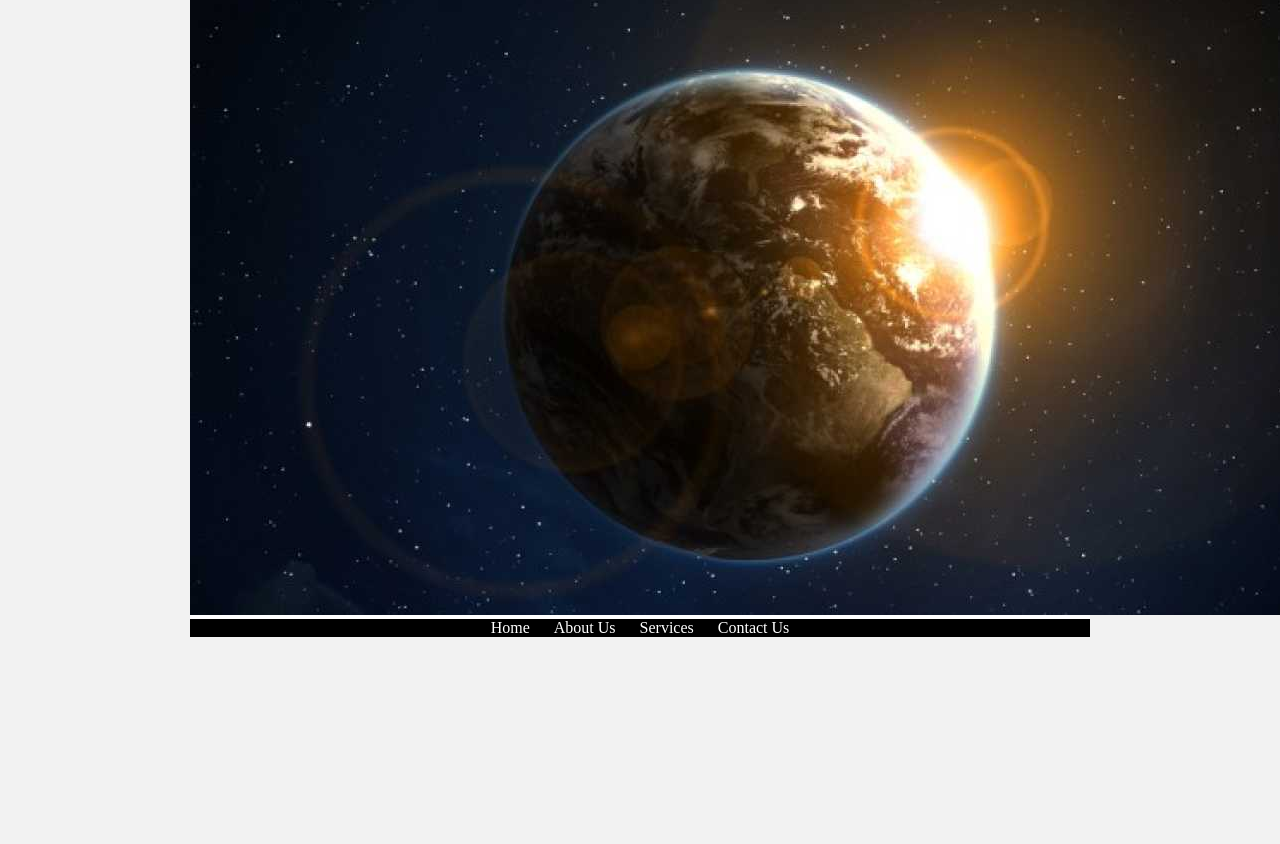
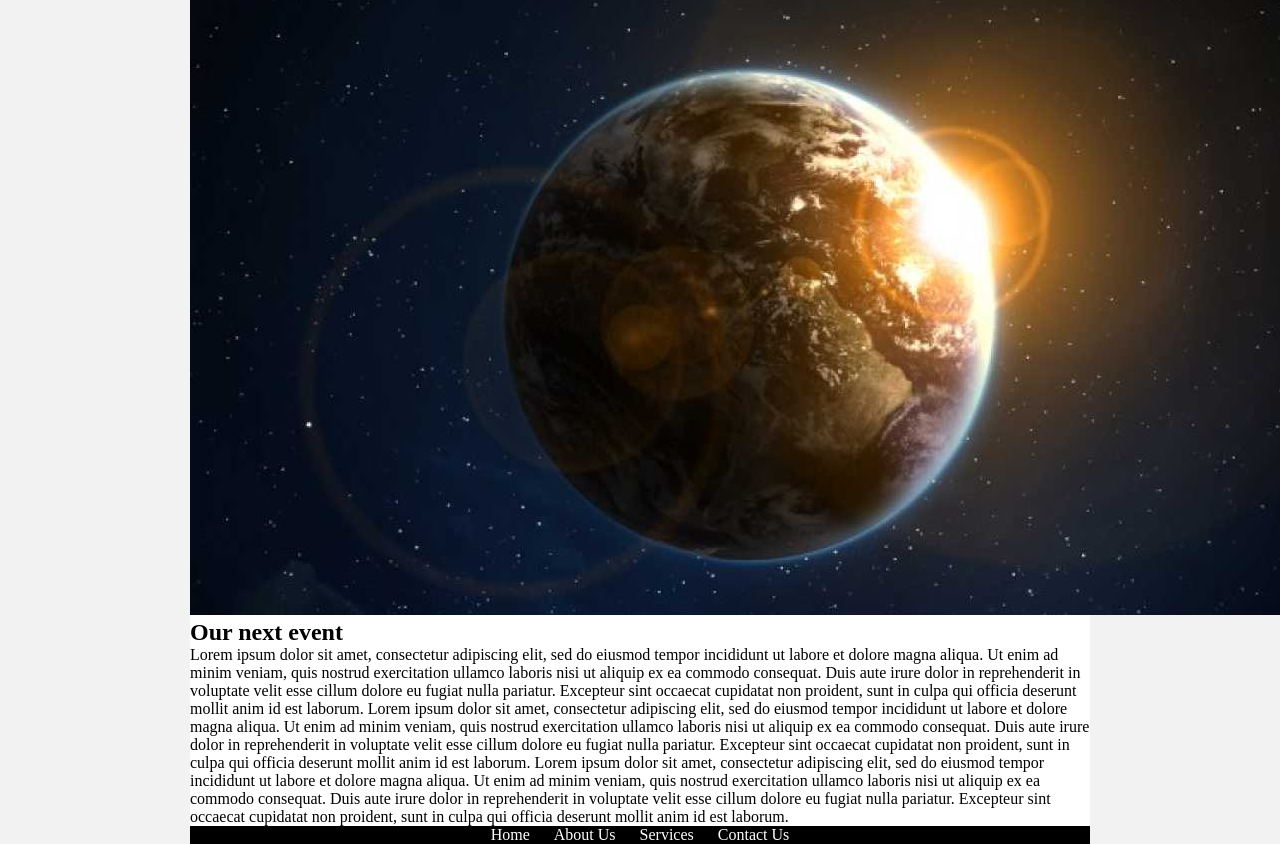
Before and after one commit to BrianneFarrell/assignment8-farrell-brianne, a plain HTML site: page index.html in a window 1280 px wide. Shown: the part 1689-2533 px from the top of the page. Before the commit the page ends 2326 px from the top, so only its background shows below. Drawn offline with Linux system fonts and the light colour scheme; a script that the page names is missing.

Commit message:
added h2 tag and paragraph tag to new section

```diff
--- a/index.html
+++ b/index.html
@@ -71,6 +71,9 @@
         <section class="home-final">
           <img src="images/planet.jpg" alt="planet" title="planet" />
 
+          <h2>Our next event</h2>
+          <p>Lorem ipsum dolor sit amet, consectetur adipiscing elit, sed do eiusmod tempor incididunt ut labore et dolore magna aliqua. Ut enim ad minim veniam, quis nostrud exercitation ullamco laboris nisi ut aliquip ex ea commodo consequat. Duis aute irure dolor in reprehenderit in voluptate velit esse cillum dolore eu fugiat nulla pariatur. Excepteur sint occaecat cupidatat non proident, sunt in culpa qui officia deserunt mollit anim id est laborum. Lorem ipsum dolor sit amet, consectetur adipiscing elit, sed do eiusmod tempor incididunt ut labore et dolore magna aliqua. Ut enim ad minim veniam, quis nostrud exercitation ullamco laboris nisi ut aliquip ex ea commodo consequat. Duis aute irure dolor in reprehenderit in voluptate velit esse cillum dolore eu fugiat nulla pariatur. Excepteur sint occaecat cupidatat non proident, sunt in culpa qui officia deserunt mollit anim id est laborum. Lorem ipsum dolor sit amet, consectetur adipiscing elit, sed do eiusmod tempor incididunt ut labore et dolore magna aliqua. Ut enim ad minim veniam, quis nostrud exercitation ullamco laboris nisi ut aliquip ex ea commodo consequat. Duis aute irure dolor in reprehenderit in voluptate velit esse cillum dolore eu fugiat nulla pariatur. Excepteur sint occaecat cupidatat non proident, sunt in culpa qui officia deserunt mollit anim id est laborum.</p>
+
         </section>
 
       </main>
```
